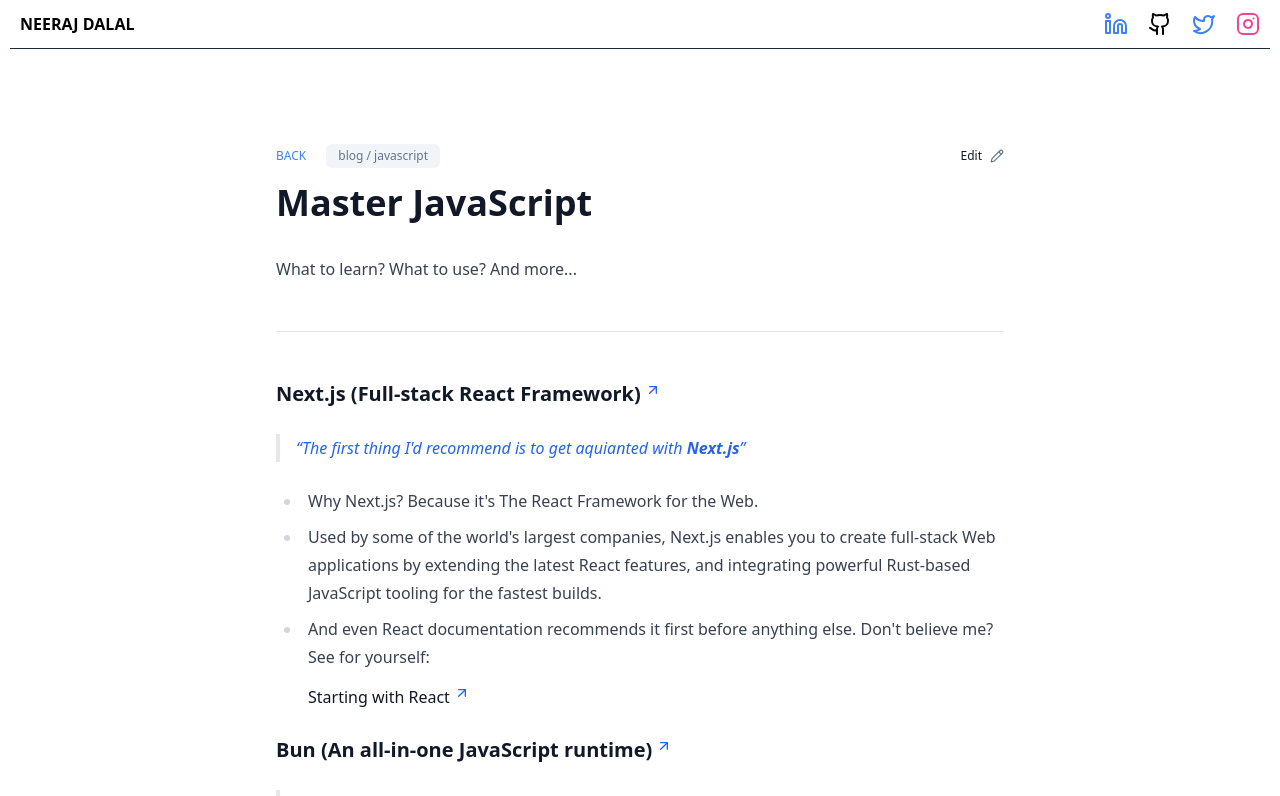
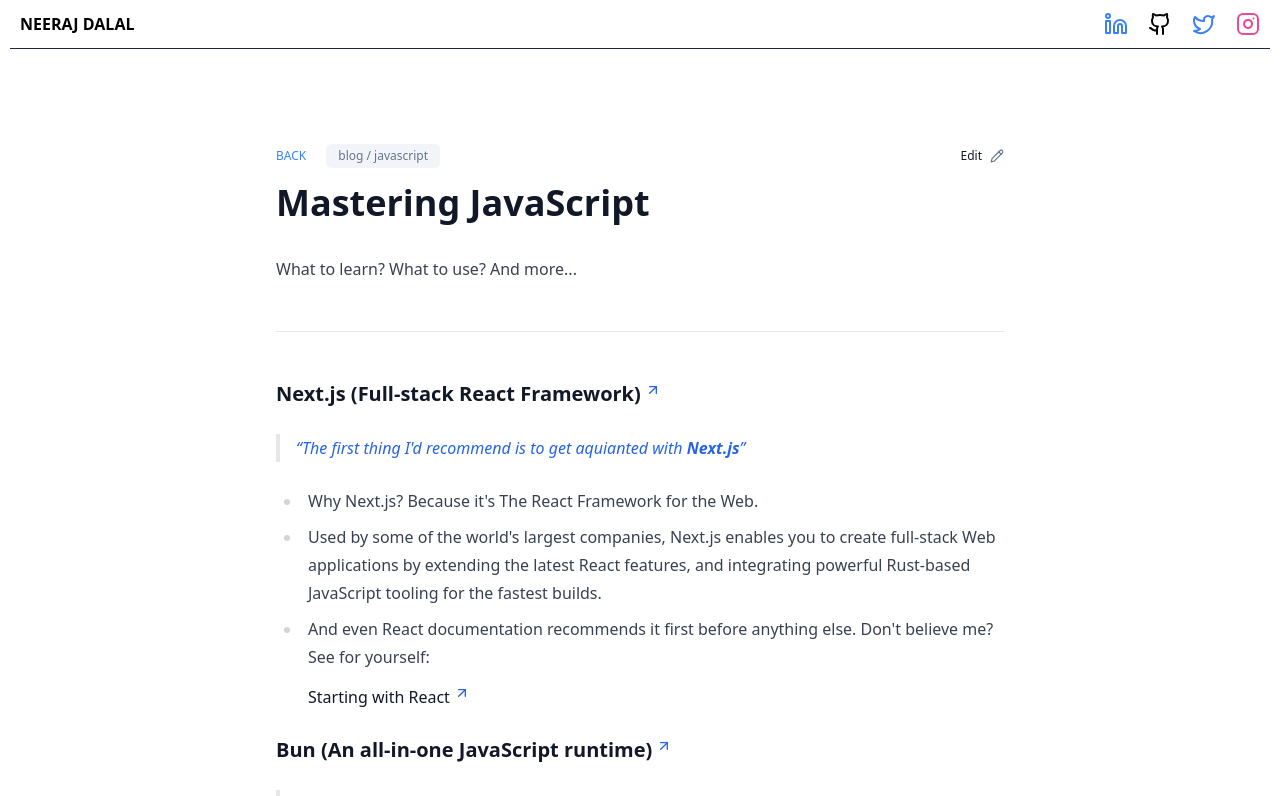
Before and after one commit to nrjdalal/v0.nrjdalal.com, a Next.js app: page /blog/javascript in a window 1280 px wide. Shown: the top 796 px of the page. Built offline with nearby package versions, Linux system fonts and the light colour scheme; no server answers.

Commit message:
Update page.mdx

```diff
--- a/src/app/(mdx)/blog/javascript/page.mdx
+++ b/src/app/(mdx)/blog/javascript/page.mdx
@@ -1,7 +1,7 @@
 import { ArrowUpRight } from 'lucide-react'
 
 export const metadata = {
-  title: 'Master JavaScript',
+  title: 'Mastering JavaScript',
   description: 'What to learn? What to use? And more...',
 }
 
```
